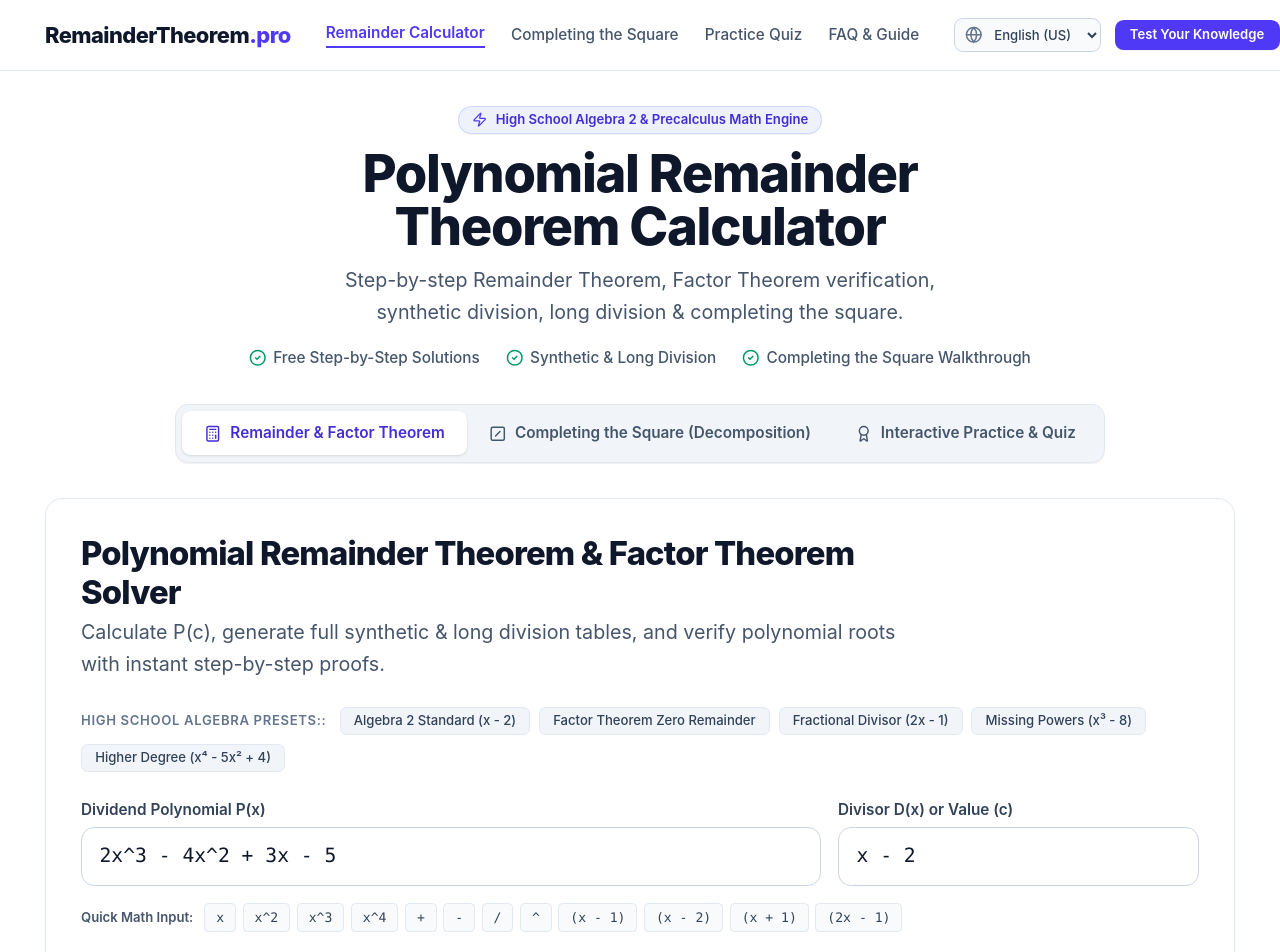
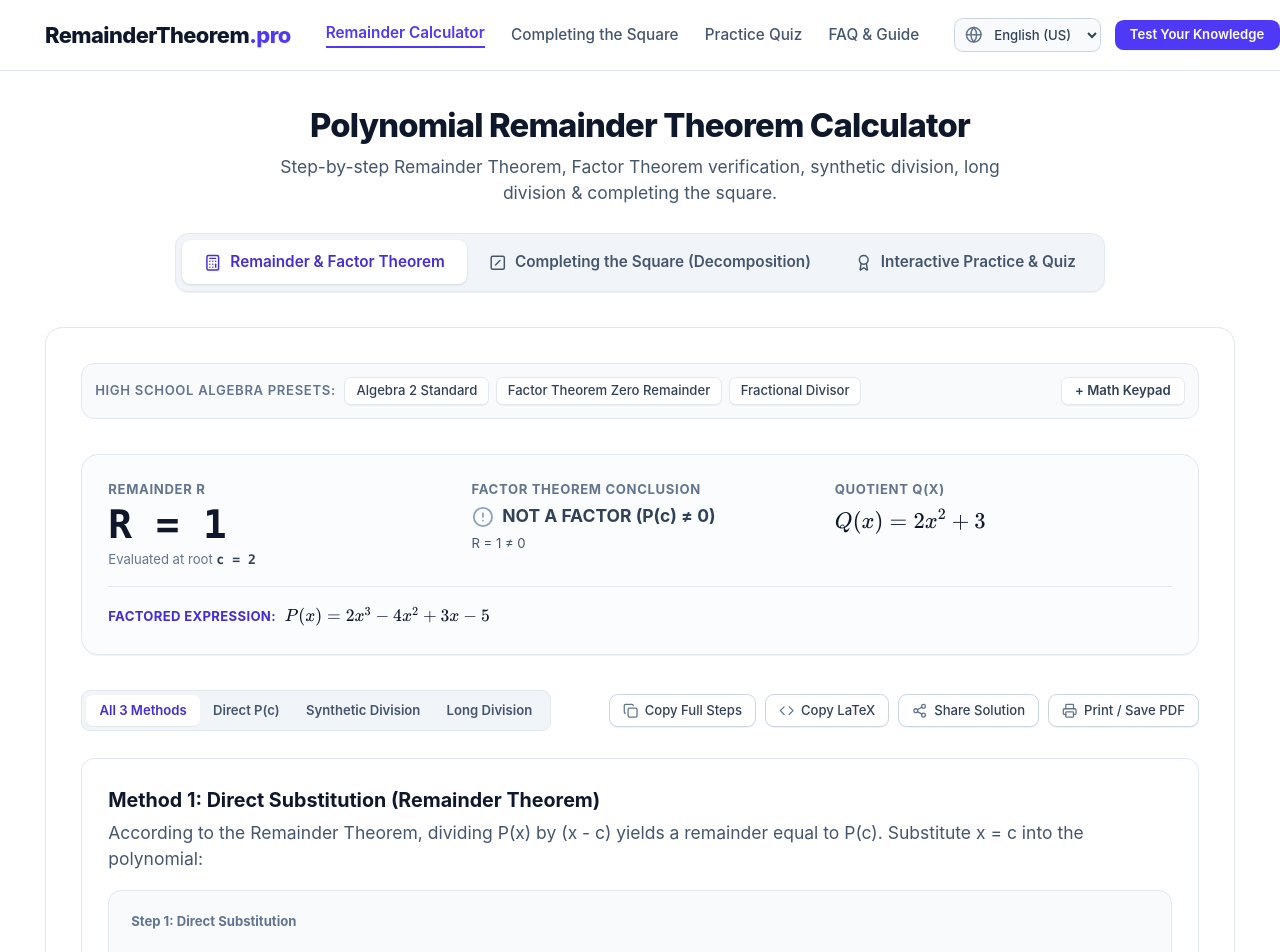
Before and after one commit to laohu90/polynomial-remainder-theorem-calculator, a React (Vite) app: page / in a window 1280 px wide. Shown: the top 952 px of the page. Built offline with nearby package versions, Linux system fonts and the light colour scheme.

Commit message:
Radically declutter UI by removing duplicate headers and badges for clean Apple-style minimalism

```diff
--- a/src/App.tsx
+++ b/src/App.tsx
@@ -82,35 +82,16 @@
 
       {/* Main Content Container */}
       <main className="grow max-w-6xl mx-auto px-4 sm:px-6 lg:px-8 py-8 w-full">
-        {/* Hero Value Kicker */}
-        <div className="mb-8 text-center max-w-3xl mx-auto">
-          <div className="inline-flex items-center gap-2 text-xs font-semibold text-indigo-700 bg-indigo-50 border border-indigo-200/80 px-3 py-1 rounded-full mb-3 shadow-2xs">
-            <Zap className="w-3.5 h-3.5 text-indigo-600" />
-            <span>{t.heroBadge}</span>
-          </div>
-
-          <h1 className="text-3xl sm:text-4xl md:text-5xl font-extrabold tracking-tight text-slate-900 text-balance mb-3">
+        {/* Hero Section - Clean & Minimalist */}
+        <div className="mb-6 text-center max-w-2xl mx-auto">
+          <h1 className="text-2xl sm:text-3xl font-extrabold tracking-tight text-slate-900 mb-2">
             {activeTab === 'remainder' && t.appName}
             {activeTab === 'completing' && t.ctsHeading}
             {activeTab === 'practice' && t.practiceHeading}
           </h1>
-
-          <p className="text-base sm:text-lg text-slate-600 leading-relaxed text-balance">
+          <p className="text-sm sm:text-base text-slate-600">
             {t.appTagline}
           </p>
-
-          {/* Value proposition badges */}
-          <div className="flex flex-wrap items-center justify-center gap-4 sm:gap-6 mt-4 text-xs sm:text-sm text-slate-600 font-medium">
-            <span className="flex items-center gap-1.5">
-              <CheckCircle2 className="w-4 h-4 text-emerald-600" /> {t.heroFeature1}
-            </span>
-            <span className="flex items-center gap-1.5">
-              <CheckCircle2 className="w-4 h-4 text-emerald-600" /> {t.heroFeature2}
-            </span>
-            <span className="flex items-center gap-1.5">
-              <CheckCircle2 className="w-4 h-4 text-emerald-600" /> {t.heroFeature3}
-            </span>
-          </div>
         </div>
 
         {/* Tab Switcher - Segmented Control */}
--- a/src/components/CompletingTheSquareSection.tsx
+++ b/src/components/CompletingTheSquareSection.tsx
@@ -134,15 +134,6 @@
 
   return (
     <div className="bg-white rounded-2xl border border-slate-200 p-6 md:p-8 shadow-xs">
-      <div className="max-w-3xl mb-6">
-        <h2 className="text-2xl sm:text-3xl font-extrabold tracking-tight text-slate-900">
-          {t.ctsHeading}
-        </h2>
-        <p className="text-base sm:text-lg text-slate-600 mt-1 leading-relaxed">
-          {t.ctsSubheading}
-        </p>
-      </div>
-
       {/* Preset Buttons */}
       <div className="mb-6">
         <span className="text-xs font-semibold text-slate-500 uppercase tracking-wider block mb-2">
--- a/src/components/RemainderCalculator.tsx
+++ b/src/components/RemainderCalculator.tsx
@@ -50,6 +50,7 @@
   const [copiedLatex, setCopiedLatex] = useState<boolean>(false);
   const [copiedLink, setCopiedLink] = useState<boolean>(false);
   const [activeViewMode, setActiveViewMode] = useState<'all' | 'direct' | 'synthetic' | 'longDivision'>('all');
+  const [showKeypad, setShowKeypad] = useState<boolean>(false);
 
   // Sync with URL params on first mount if present
   useEffect(() => {
@@ -170,76 +171,50 @@
 
   return (
     <div className="bg-white rounded-2xl border border-slate-200 p-6 md:p-8 shadow-xs">
-      {/* Headings */}
-      <div className="max-w-3xl mb-6">
-        <h2 className="text-2xl sm:text-3xl font-extrabold tracking-tight text-slate-900">
-          {t.calcHeading}
-        </h2>
-        <p className="text-base sm:text-lg text-slate-600 mt-1 leading-relaxed">
-          {t.calcSubheading}
-        </p>
-      </div>
-
-      {/* Preset Row */}
-      <div className="flex flex-wrap items-center gap-2 mb-6">
-        <span className="text-xs font-semibold text-slate-500 uppercase tracking-wider mr-1">
-          {t.examplesTitle}:
+      {/* Collapsible Presets & Keypad Bar */}
+      <div className="flex flex-wrap items-center justify-between gap-3 mb-6 bg-slate-50 p-3 rounded-xl border border-slate-200">
+        <div className="flex items-center gap-2">
+          <span className="text-xs font-semibold text-slate-500 uppercase tracking-wider">
+            {t.examplesTitle}
           </span>
-        {presets.map((p, idx) => (
+          <div className="flex flex-wrap gap-1.5">
+            {presets.slice(0, 3).map((p, idx) => (
               <button
                 key={idx}
                 onClick={() => handleApplyPreset(p)}
-            className="text-xs font-medium px-3 py-1 bg-slate-100 hover:bg-indigo-50 hover:text-indigo-700 text-slate-700 rounded-md transition-colors border border-slate-200"
+                className="text-xs font-medium px-2.5 py-1 bg-white hover:bg-indigo-50 hover:text-indigo-700 text-slate-700 rounded-md transition-colors border border-slate-200 shadow-2xs"
               >
-            {p.label}
+                {p.label.split('(')[0].trim()}
               </button>
             ))}
           </div>
-
-      {/* Input Fields */}
-      <div className="grid grid-cols-1 md:grid-cols-3 gap-4 mb-4">
-        {/* Dividend P(x) */}
-        <div className="md:col-span-2">
-          <label className="block text-sm font-semibold text-slate-700 mb-1.5">
-            {t.polyInputLabel}
-          </label>
-          <input
-            type="text"
-            value={polyInput}
-            onChange={(e) => setPolyInput(e.target.value)}
-            placeholder={t.polyInputPlaceholder}
-            className="w-full px-4 py-3 text-base sm:text-lg font-mono bg-white border border-slate-300 rounded-xl focus:outline-none focus:ring-2 focus:ring-indigo-500 focus:border-indigo-500 transition-shadow"
-          />
         </div>
 
-        {/* Divisor D(x) */}
-        <div>
-          <label className="block text-sm font-semibold text-slate-700 mb-1.5">
-            {t.divisorInputLabel}
-          </label>
-          <input
-            type="text"
-            value={divisorInput}
-            onChange={(e) => setDivisorInput(e.target.value)}
-            placeholder={t.divisorInputPlaceholder}
-            className="w-full px-4 py-3 text-base sm:text-lg font-mono bg-white border border-slate-300 rounded-xl focus:outline-none focus:ring-2 focus:ring-indigo-500 focus:border-indigo-500 transition-shadow"
-          />
+        <div className="flex items-center gap-2">
+          <button
+            onClick={() => setShowKeypad(!showKeypad)}
+            className="text-xs font-semibold px-3 py-1 bg-white border border-slate-200 hover:bg-slate-100 text-slate-700 rounded-md transition-colors shadow-2xs"
+          >
+            {showKeypad ? 'Hide Keypad' : '+ Math Keypad'}
+          </button>
         </div>
       </div>
 
-      {/* Quick Math Symbols */}
-      <div className="mb-6 flex flex-wrap items-center gap-1.5 text-xs text-slate-500">
-        <span className="font-semibold text-slate-600 mr-1">{t.keypadTitle}:</span>
+      {/* Quick Math Symbols (Collapsible) */}
+      {showKeypad && (
+        <div className="mb-6 p-4 bg-slate-50 border border-slate-200 rounded-xl flex flex-wrap items-center gap-2 text-xs text-slate-600 animate-fadeIn">
+          <span className="font-semibold text-slate-700 mr-2">{t.keypadTitle}:</span>
           {keypadTokens.map((tok, idx) => (
             <button
               key={idx}
               onClick={() => handleKeypadInsert(tok)}
-            className="px-2.5 py-1 font-mono font-medium bg-slate-50 hover:bg-slate-200 text-slate-700 border border-slate-200 rounded transition-colors"
+              className="px-3 py-1.5 font-mono font-medium bg-white hover:bg-indigo-50 hover:text-indigo-700 text-slate-700 border border-slate-200 rounded-md transition-colors shadow-2xs"
             >
               {tok}
             </button>
           ))}
         </div>
+      )}
 
       {/* Error State */}
       {parsed.error && (
```
Also changed, not shown: .aistudio/artifacts/brain/5d91a6f2-fddf-4a04-b516-455da638a193/.tempmediaStorage/media_1792673769255_2814e275.png (added), public/assets/aistudio/image_54a222fb.png (added). Lines whose indentation alone changed are shown as unchanged.
